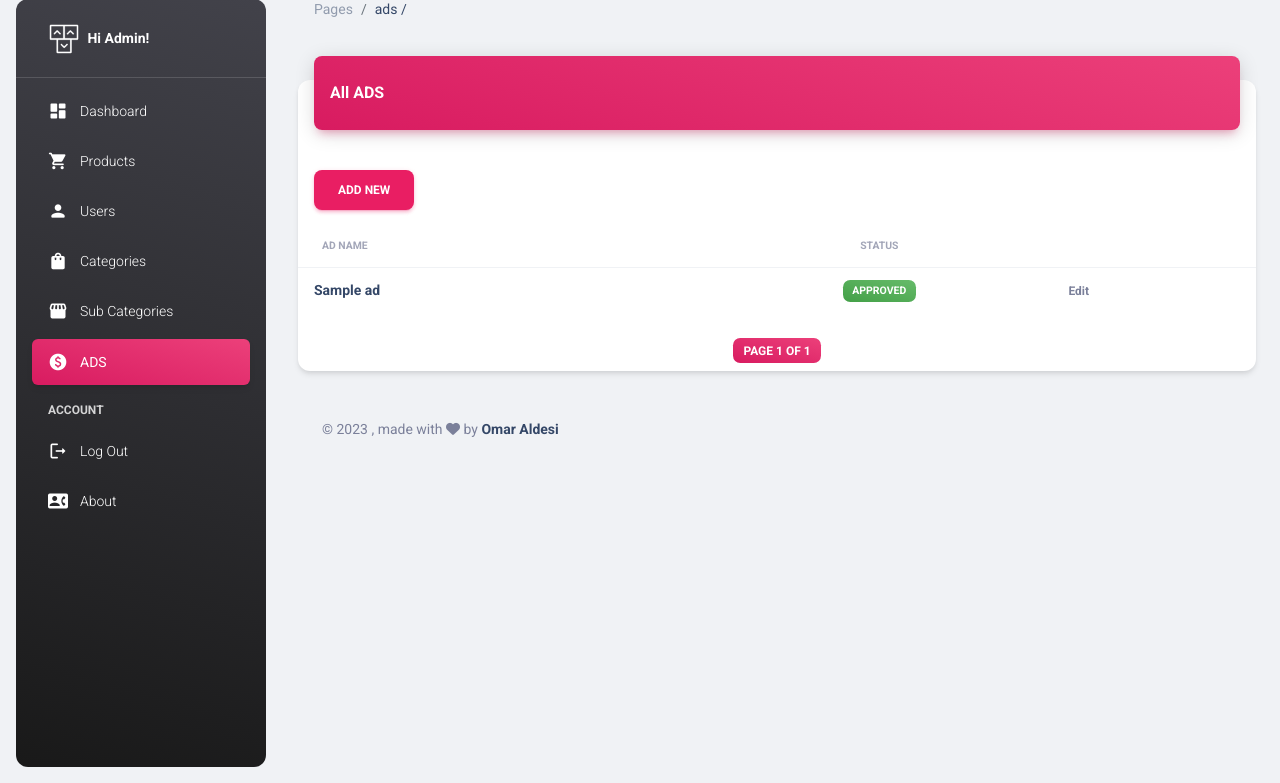
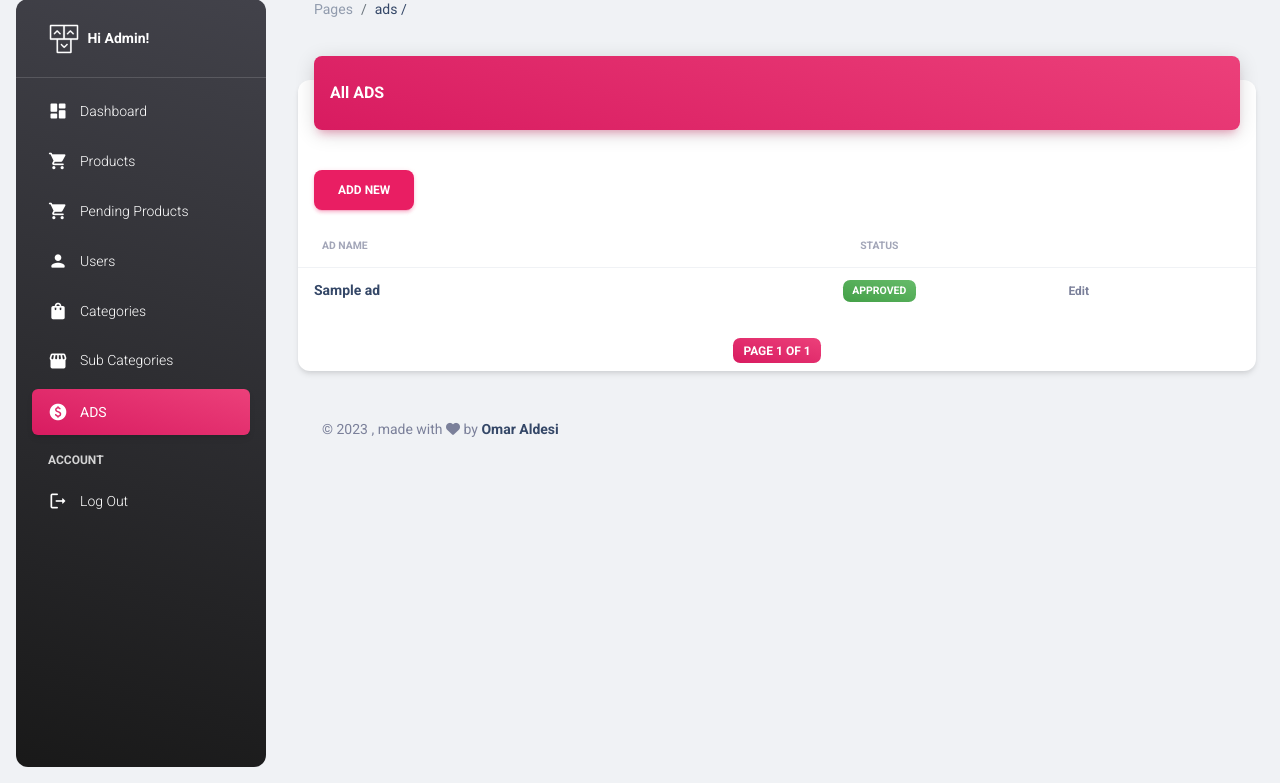
Before and after one commit to hfaarcom/haffarcom, a Django app: page /ads/ in a window 1280 px wide. Shown: the part 17-800 px from the top of the page. Run offline with Django 4.2, Linux system fonts and the light colour scheme; a user stored in the database is signed in; tables that the repository leaves empty hold one stand-in row (values such as "Sample post"); some libraries are stand-ins or nearby versions.

Commit message:
FIX issues

```diff
--- a/templates/base.html
+++ b/templates/base.html
@@ -97,6 +97,19 @@
                 <i class="material-icons opacity-10">shopping_cart</i>
               </div>
               <span class="nav-link-text ms-1">Products</span>
+            </a>
+          </li>
+          <li class="nav-item">
+            <a
+              class="nav-link text-white {% if request.path == '/pending/' %} active bg-gradient-primary {% endif %}"
+              href="{% url 'pending' %}"
+            >
+              <div
+                class="text-white text-center me-2 d-flex align-items-center justify-content-center"
+              >
+                <i class="material-icons opacity-10">shopping_cart</i>
+              </div>
+              <span class="nav-link-text ms-1">Pending Products</span>
             </a>
           </li>
           <li class="nav-item">
```
